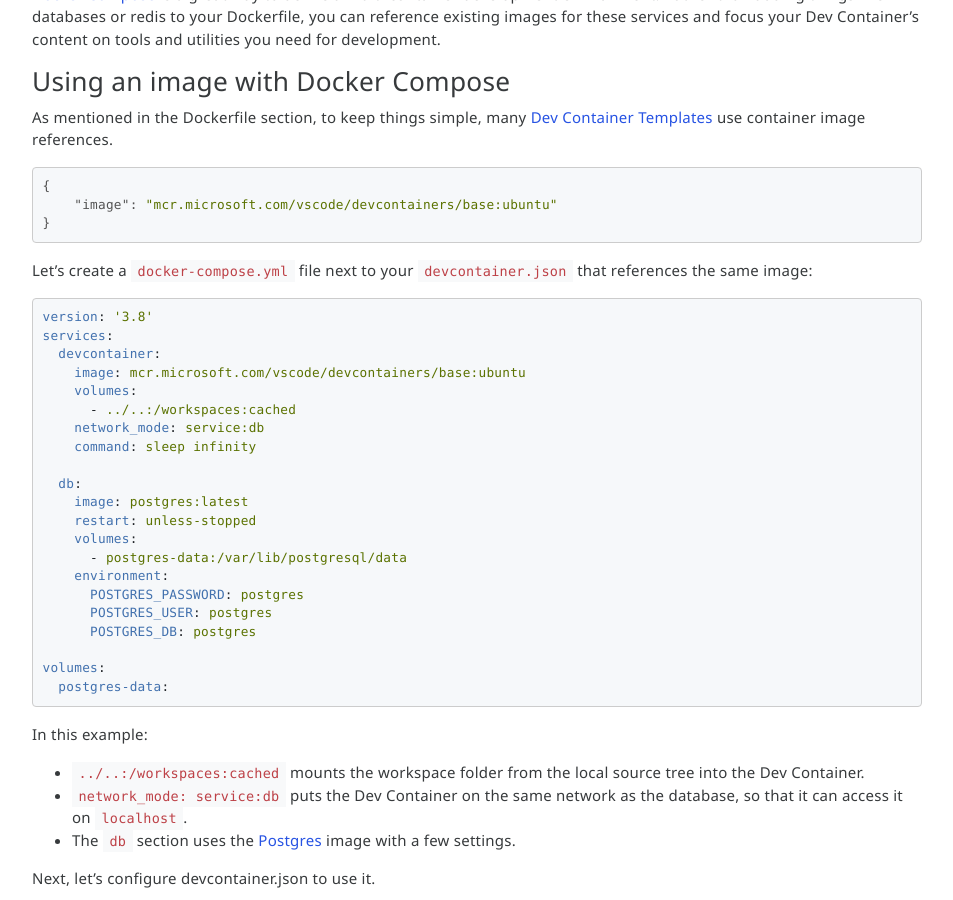
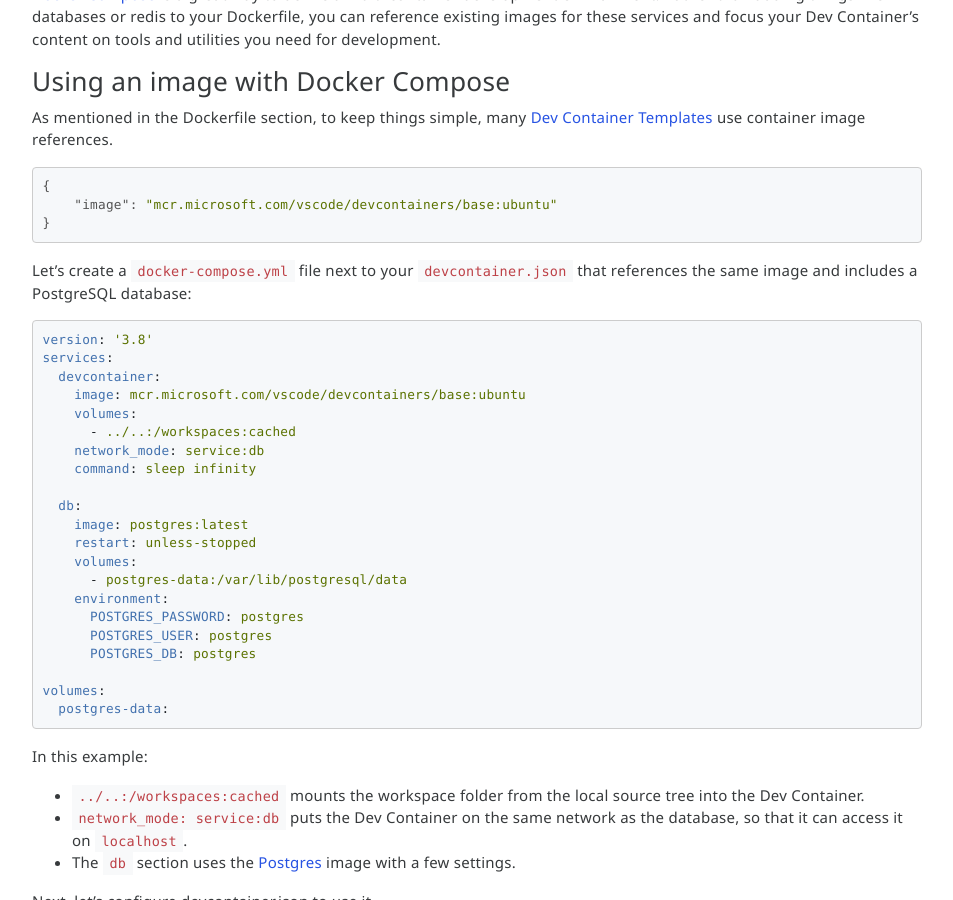
Before and after one commit to devcontainers/devcontainers.github.io, a Jekyll site: the page built from _posts/2022-12-16-dockerfiles.md, in a window 1280 px wide and 900 px high, scrolled down 1206 px. Shown: the whole window, without its empty margins (163-1116 px from the left). Built offline with Jekyll 4.4.1, drawn with Linux system fonts in a browser that asks for light colours; nearby versions of some CDN libraries; comment, search, counter and statistics services are not loaded.

Commit message:
Minor edit

````diff
--- a/_posts/2022-12-16-dockerfiles.md
+++ b/_posts/2022-12-16-dockerfiles.md
@@ -60,7 +60,7 @@ As mentioned in the Dockerfile section, to keep things simple, many [Dev Contain
 }
 ```
 
-Let's create a `docker-compose.yml` file next to your `devcontainer.json` that references the same image:
+Let's create a `docker-compose.yml` file next to your `devcontainer.json` that references the same image and includes a PostgreSQL database:
 
 ```yaml
 version: '3.8'
````
